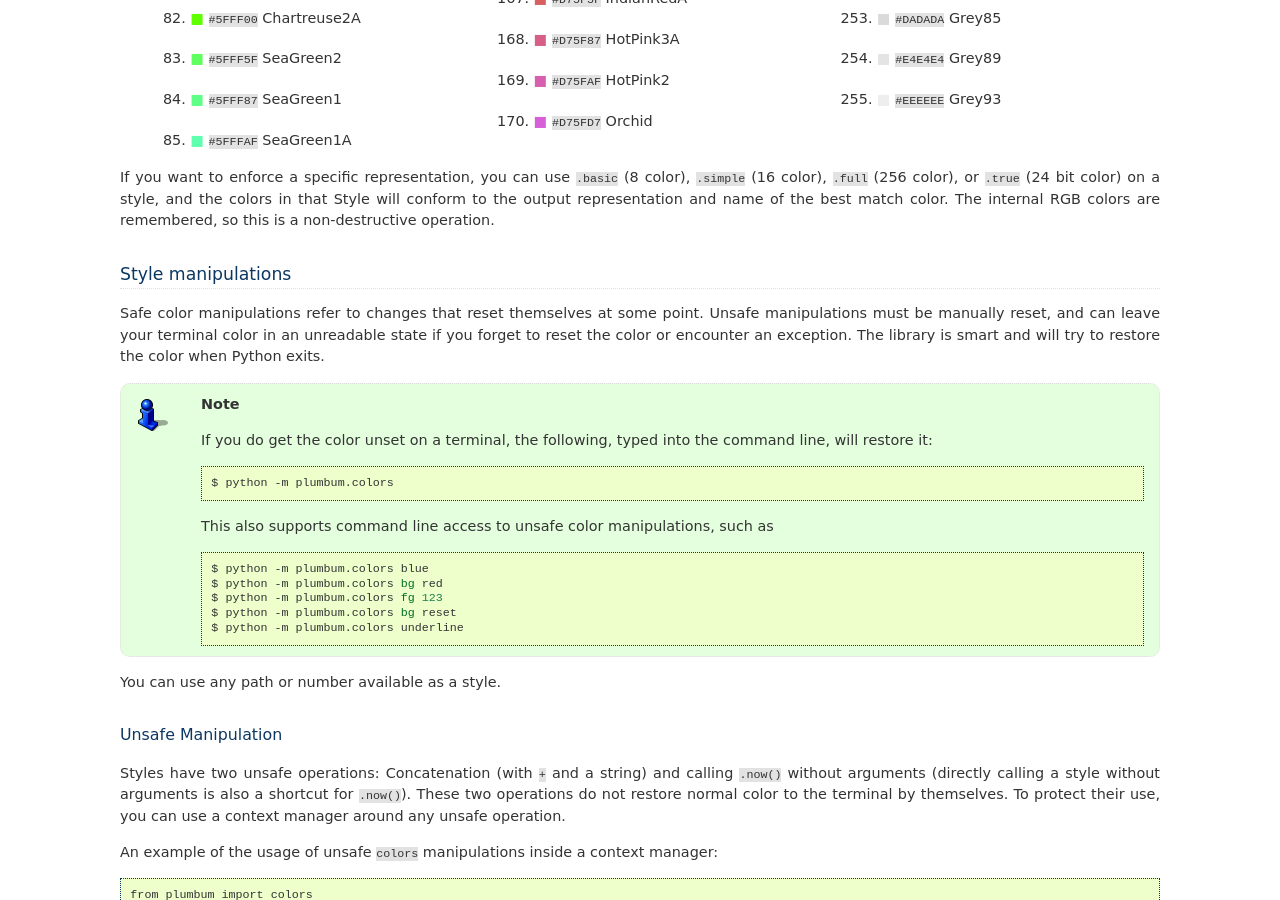
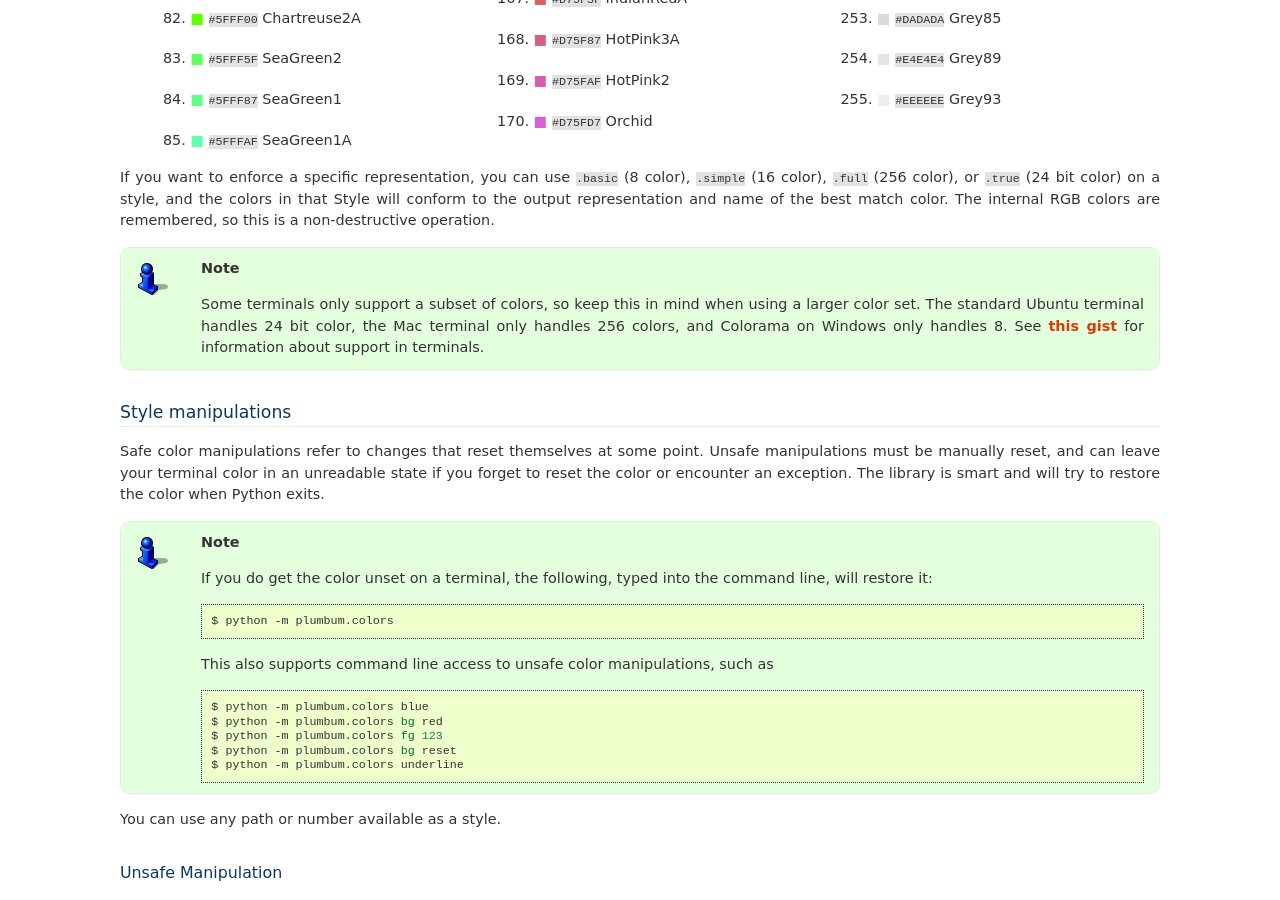
Before and after one commit to tomerfiliba/plumbum, a Sphinx documentation site: the page built from docs/colors.rst, in a window 1280 px wide and 900 px high, scrolled down 5162 px. Built offline with Sphinx 7.4.7, drawn with Linux system fonts in a browser that asks for light colours.

Commit message:
Added note about color support in terminals (based on Mac testing)

```diff
--- a/docs/colors.rst
+++ b/docs/colors.rst
@@ -118,6 +118,10 @@ If you want to enforce a specific representation, you can use ``.basic`` (8 colo
 ``.full`` (256 color), or ``.true`` (24 bit color) on a style, and the colors in that Style will conform to
 the output representation and name of the best match color. The internal RGB colors
 are remembered, so this is a non-destructive operation.
+
+.. note::
+
+    Some terminals only support a subset of colors, so keep this in mind when using a larger color set. The standard Ubuntu terminal handles 24 bit color, the Mac terminal only handles 256 colors, and Colorama on Windows only handles 8. See `this gist <https://gist.github.com/XVilka/8346728>`_ for information about support in terminals.
 
 
 Style manipulations
```
